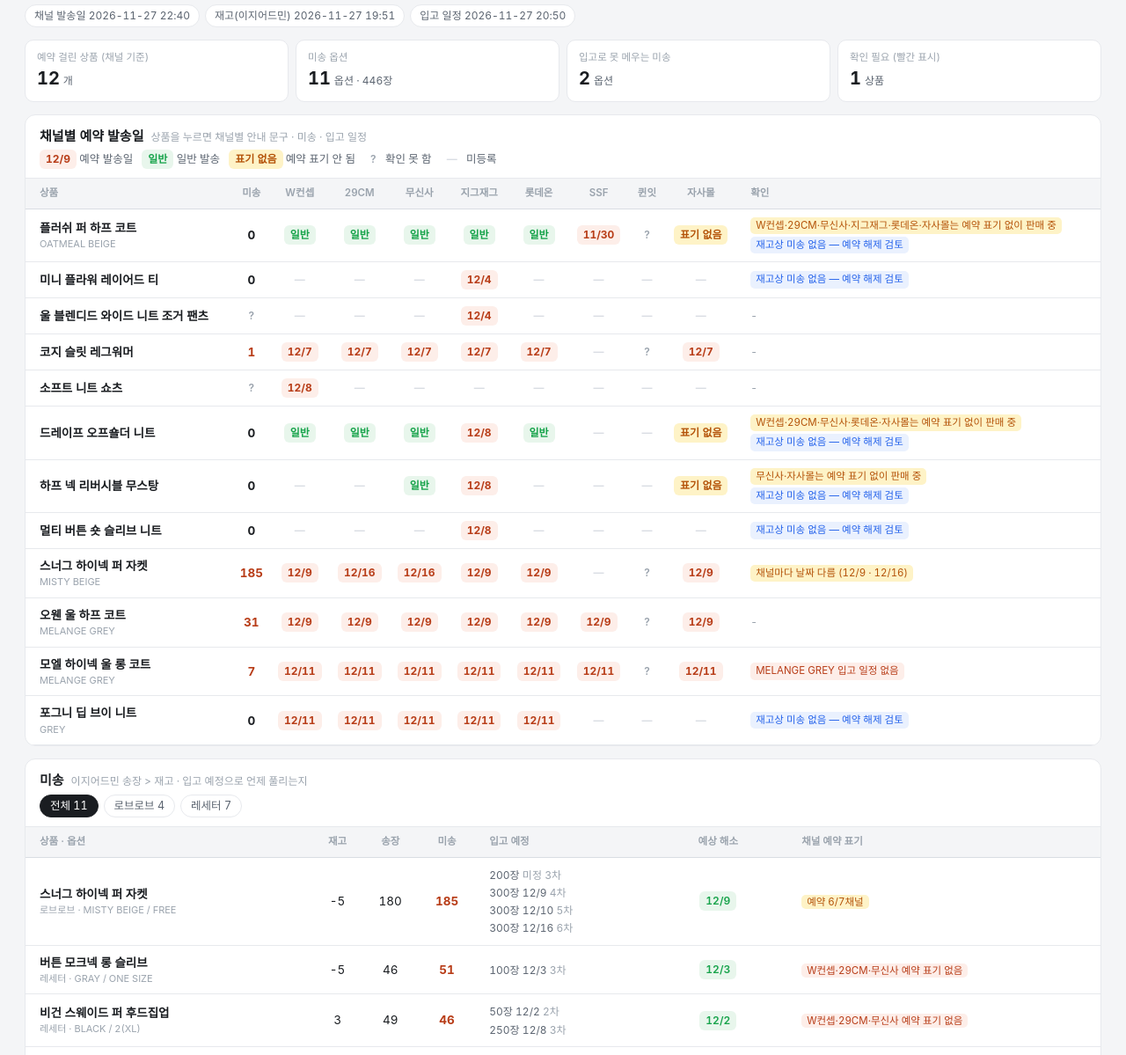
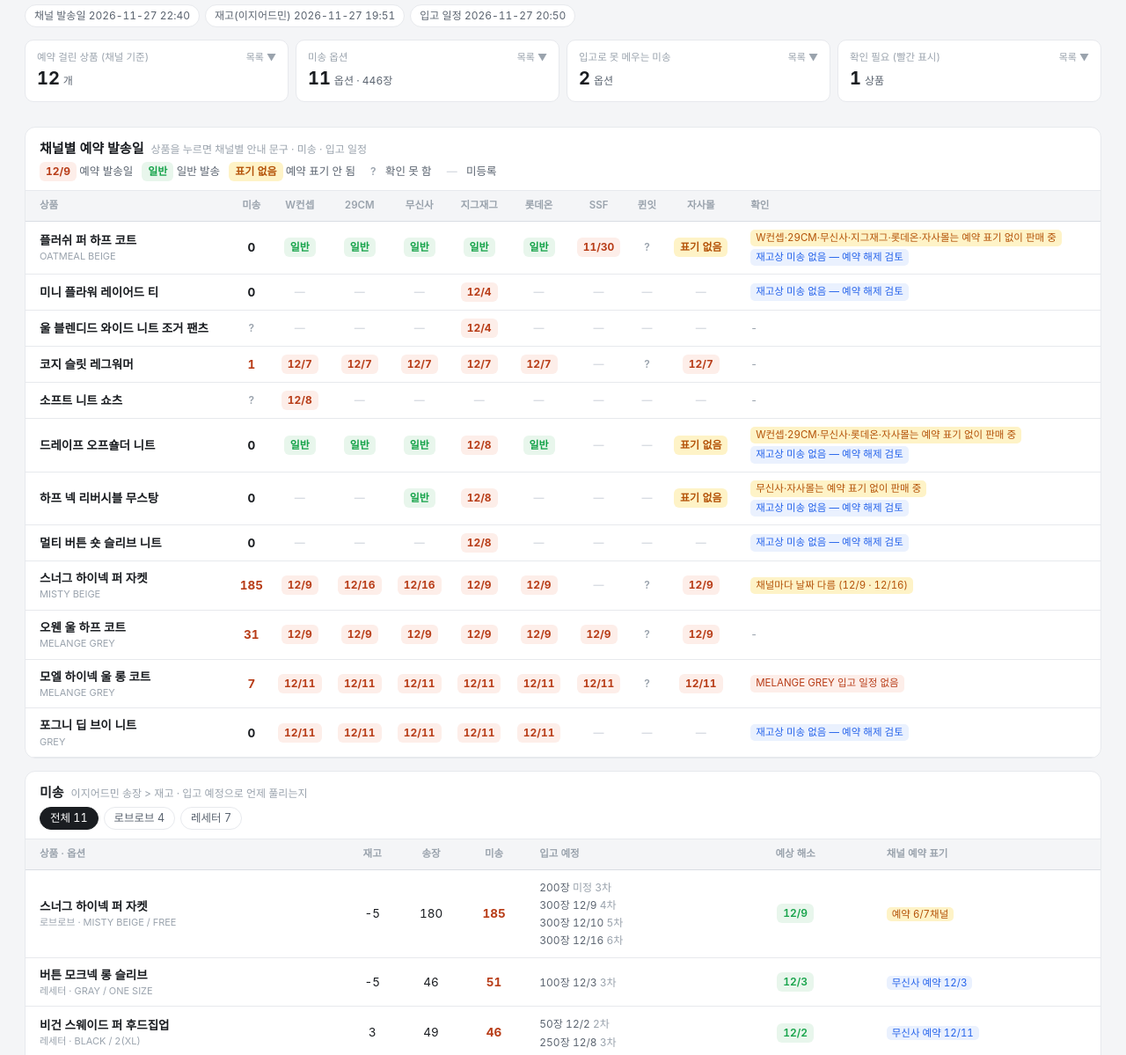
Before and after one commit to lovlovseoul/lovlovsales, a plain HTML site: page preorder.html in a window 1280 px wide. Shown: the part 83-1282 px from the top of the page at 88% size. Drawn offline with Linux system fonts and the light colour scheme.

Commit message:
preorder: clickable stat cards, 레세터 무신사 only

```diff
--- a/preorder.html
+++ b/preorder.html
@@ -17,6 +17,8 @@ a{color:var(--info);text-decoration:none}a:hover{text-decoration:underline}
 .fresh span.old{border-color:#F5C26B;background:var(--warn-tint);color:var(--warn);font-weight:600}
 .stats{display:grid;grid-template-columns:repeat(auto-fit,minmax(170px,1fr));gap:8px}
 .st{background:var(--card);border:1px solid var(--line);border-radius:10px;padding:11px 13px}
+.st{cursor:pointer;text-align:left;font:inherit;color:inherit;width:100%}.st:hover{border-color:var(--ink3)}.st.on{border-color:var(--accent,#EA5529);box-shadow:0 0 0 1px var(--accent,#EA5529)}.st em{font-style:normal;font-size:11px;color:var(--ink3);float:right}
+#statDet .sd{background:var(--card);border:1px solid var(--line);border-radius:10px;padding:12px 14px;margin:10px 0 4px}#statDet h4{margin:0 0 8px;font-size:13.5px}#statDet table{width:100%;border-collapse:collapse;font-size:12.5px}#statDet td{text-align:left;padding:6px 8px;border-top:1px solid var(--line);vertical-align:top}#statDet td.n{white-space:nowrap}#statDet .go{cursor:pointer;color:var(--info,#2563EB)}
 .st small{display:block;font-size:11.5px;color:var(--ink3)}
 .st b{font-size:20px}
 .st span{font-size:12px;color:var(--ink2);margin-left:4px}
@@ -80,6 +82,7 @@ tr.det td{background:#FBFBFC;text-align:left;padding:10px 16px 14px}
   <p>채널별 예약 발송일 · 미송(재고 없이 주문 들어온 수량) · 입고 일정을 한 화면에서</p>
   <div class="fresh" id="fresh"></div></div>
  <div class="stats" id="stats"></div>
+ <div id="statDet"></div>
 
  <div class="card"><h2>채널별 예약 발송일 <small>상품을 누르면 채널별 안내 문구 · 미송 · 입고 일정</small></h2>
   <div class="sub"><span class="c rv">12/9</span> 예약 발송일 &nbsp; <span class="c gen">일반</span> 일반 발송 &nbsp; <span class="c none">표기 없음</span> 예약 표기 안 됨 &nbsp; <span class="c unk">?</span> 확인 못 함 &nbsp; <span class="c na">—</span> 미등록</div>
@@ -105,7 +108,7 @@ const WD='일월화수목금토';
 const today=new Date();today.setHours(0,0,0,0);
 const dOf=s=>{const [y,m,d]=s.slice(0,10).split('-').map(Number);return new Date(y,m-1,d);};
 const daysAgo=s=>{if(!s)return null;return Math.round((today-dOf(s))/864e5);};
-let PRE={items:[],scan:{}},STK=null,brand='전체',openK=null;
+let PRE={items:[],scan:{}},STK=null,brand='전체',openK=null,statK=null;
 
 async function load(){
   const v='?v='+Date.now();
@@ -169,7 +172,7 @@ function build(){
   const L=mis.filter(o=>brand==='전체'||o.b===brand);
   document.getElementById('tbB').innerHTML=!STK?'<tr><td colspan="7" class="empty">stock.json을 못 읽음</td></tr>':L.length?L.map(o=>{const c=cover(o);const it=PRE.items.find(x=>nk(x.name)===nk(o.p)&&(!x.opt||nk(x.opt)===nk(o.c)));
     const rvN=it?CH.filter(([k])=>it.ch[k]&&it.ch[k].s==='rv').length:0,regN=it?CH.filter(([k])=>it.ch[k]&&it.ch[k].s!=='na').length:0;
-    const chTxt=it?(rvN?`<span class="fl ${rvN<regN?'w':'i'}">예약 ${rvN}/${regN}채널</span>`:'<span class="fl r">예약 표기 없음</span>'):'<span class="fl r">W컨셉·29CM·무신사 예약 표기 없음</span>';
+    const chTxt=it?(rvN?`<span class="fl ${rvN<regN?'w':'i'}">예약 ${rvN}/${regN}채널</span>`:'<span class="fl r">예약 표기 없음</span>'):(o.b==='레세터'?(()=>{const al=(STK.alerts||[]).find(a=>a.p===o.p&&a.c===o.c&&a.s===o.s);return al&&al.rsv?`<span class="fl i">무신사 예약 ${md(al.rsv)}</span>`:'<span class="fl r">무신사 예약 표기 없음</span>';})():'<span class="fl r">예약 표기 없음</span>');
     return `<tr><td class="l nm"><b>${esc(o.p)}</b><small>${esc(o.b)} · ${esc(o.c)} / ${esc(o.s)}</small></td><td>${o.st}</td><td>${o.sj}</td><td><span class="num bad">${-o.av}</span></td><td class="l">${inList(o)}</td><td>${c.ok?`<span class="c ${c.und?'none':'gen'}">${esc(c.txt)}</span>`:`<span class="fl r">${esc(c.txt)}</span>`}</td><td class="l">${chTxt}</td></tr>`;}).join(''):'<tr><td colspan="7" class="empty">미송 없음</td></tr>';
 
   // C
@@ -185,12 +188,20 @@ function build(){
   const misSum=mis.reduce((a,o)=>a-o.av,0);
   const nf=items.filter(it=>it.F.some(f=>f[0]==='r')).length;
   const noIn=mis.filter(o=>!cover(o).ok).length;
-  document.getElementById('stats').innerHTML=`<div class="st"><small>예약 걸린 상품 (채널 기준)</small><b>${rvItems.length}</b><span>개</span></div><div class="st"><small>미송 옵션${stale>=1?` (재고 ${stale}일 전)`:''}</small><b>${STK?mis.length:'-'}</b><span>${STK?`옵션 · ${misSum.toLocaleString()}장`:''}</span></div><div class="st"><small>입고로 못 메우는 미송</small><b>${STK?noIn:'-'}</b><span>옵션</span></div><div class="st"><small>확인 필요 (빨간 표시)</small><b>${nf}</b><span>상품</span></div>`;
-
+  const card=(k,lab,val,unit)=>`<button type="button" class="st${statK===k?' on':''}" data-st="${k}"><small>${lab}<em>${statK===k?'닫기 ▲':'목록 ▼'}</em></small><b>${val}</b><span>${unit}</span></button>`;
+  document.getElementById('stats').innerHTML=card('rv','예약 걸린 상품 (채널 기준)',rvItems.length,'개')+card('mis',`미송 옵션${stale>=1?` (재고 ${stale}일 전)`:''}`,STK?mis.length:'-',STK?`옵션 · ${misSum.toLocaleString()}장`:'')+card('noin','입고로 못 메우는 미송',STK?noIn:'-','옵션')+card('red','확인 필요 (빨간 표시)',nf,'상품');
+  const optTxt=o=>`${esc(o.c)}${o.s&&o.s!=='FREE'&&o.s!=='ONE SIZE'?' / '+esc(o.s):''}`;
+  const go=ix=>` <span class="go" data-go="a${ix}">표에서 보기</span>`;
+  let sd='';
+  if(statK==='rv')sd=`<h4>예약 걸린 상품 ${rvItems.length}개 — 채널별 발송일</h4><table>`+rvItems.map(it=>{const ix=items.indexOf(it);const ds=CH.filter(([k])=>it.ch[k]&&it.ch[k].s==='rv').map(([k,l])=>`${l} ${it.ch[k].d?md(it.ch[k].d):'예약'}`).join(' · ');return `<tr><td class="n"><b>${esc(it.name)}</b>${it.opt?' '+esc(it.opt):''}</td><td>${ds}</td><td class="n">미송 ${it.mis}${go(ix)}</td></tr>`}).join('')+'</table>';
+  if(statK==='mis')sd=`<h4>미송 옵션 ${mis.length}개 · ${misSum.toLocaleString()}장</h4><table>`+mis.map(o=>{const c=cover(o);return `<tr><td class="n"><b>${esc(o.p)}</b> <span class="inl"><i>${esc(o.b)}</i></span></td><td class="n">${optTxt(o)}</td><td class="n">미송 <b>${-o.av}</b></td><td>${c.ok?'해소 '+esc(c.txt):'<span class="fl r">'+esc(c.txt)+'</span>'}</td></tr>`}).join('')+'</table>';
+  if(statK==='noin'){const L=mis.filter(o=>!cover(o).ok);sd=`<h4>입고로 못 메우는 미송 ${L.length}개</h4><table>`+(L.map(o=>{const c=cover(o);const q=(o.in||[]).filter(i=>!i.stale).reduce((a,i)=>a+i.q,0);return `<tr><td class="n"><b>${esc(o.p)}</b> <span class="inl"><i>${esc(o.b)}</i></span></td><td class="n">${optTxt(o)}</td><td class="n">미송 <b>${-o.av}</b> · 입고 예정 ${q}장</td><td><span class="fl r">${esc(c.txt)}</span></td></tr>`}).join('')||'<tr><td>없음</td></tr>')+'</table>';}
+  if(statK==='red'){const L=items.filter(it=>it.F.some(f=>f[0]==='r'));sd=`<h4>확인 필요 ${L.length}개 상품</h4><table>`+(L.map(it=>{const ix=items.indexOf(it);return `<tr><td class="n"><b>${esc(it.name)}</b>${it.opt?' '+esc(it.opt):''}</td><td><div class="flags">${it.F.filter(f=>f[0]==='r').map(([t,s])=>`<span class="fl r">${esc(s)}</span>`).join('')}</div></td><td class="n">${go(ix)}</td></tr>`}).join('')||'<tr><td>없음</td></tr>')+'</table>';}
+  document.getElementById('statDet').innerHTML=sd?`<div class="sd">${sd}</div>`:'';
   const sc=PRE.scan||{};
   document.getElementById('note').innerHTML=`· <b>채널 발송일</b>은 각 채널 공개 상품 페이지 기준 (${esc(PRE.asof||'')} 수집)<br>`+CH.map(([k,l])=>`&nbsp;&nbsp;– ${l}: ${esc(sc[k]||'-')}`).join('<br>')+`<br>· <b>미송</b> = 이지어드민 송장 − 정상재고 (가용재고가 마이너스인 옵션). 이지어드민 파일을 받은 날 갱신됨<br>· <b>입고 예정</b>은 입출고 시트 · 중국 사입 보드 · 국주 전달 일정에서 가져옴. 예정일 3일 넘게 지난 건은 (지남) 표시하고 계산에서 뺌<br>· <b>예상 해소</b> = 입고 예정 수량을 날짜순으로 더해서 미송을 다 채우는 날 (물류 출고 하루 이틀은 별도)`;
 }
-document.addEventListener('click',e=>{const b=e.target.closest('[data-b]');if(b){brand=b.dataset.b;build();return;}
+document.addEventListener('click',e=>{const s=e.target.closest('[data-st]');if(s){statK=statK===s.dataset.st?null:s.dataset.st;build();return;}const g=e.target.closest('[data-go]');if(g){openK=g.dataset.go;build();const r=document.querySelector(`tr[data-k="${openK}"]`);if(r)r.scrollIntoView({behavior:'smooth',block:'center'});return;}const b=e.target.closest('[data-b]');if(b){brand=b.dataset.b;build();return;}
   const tr=e.target.closest('tr.p');if(tr&&!e.target.closest('a')){openK=openK===tr.dataset.k?null:tr.dataset.k;build();}});
 function detA(it){
   const cards=CH.map(([k,l])=>{const e=it.ch[k]||{s:'na'};if(e.s==='na')return '';
```
